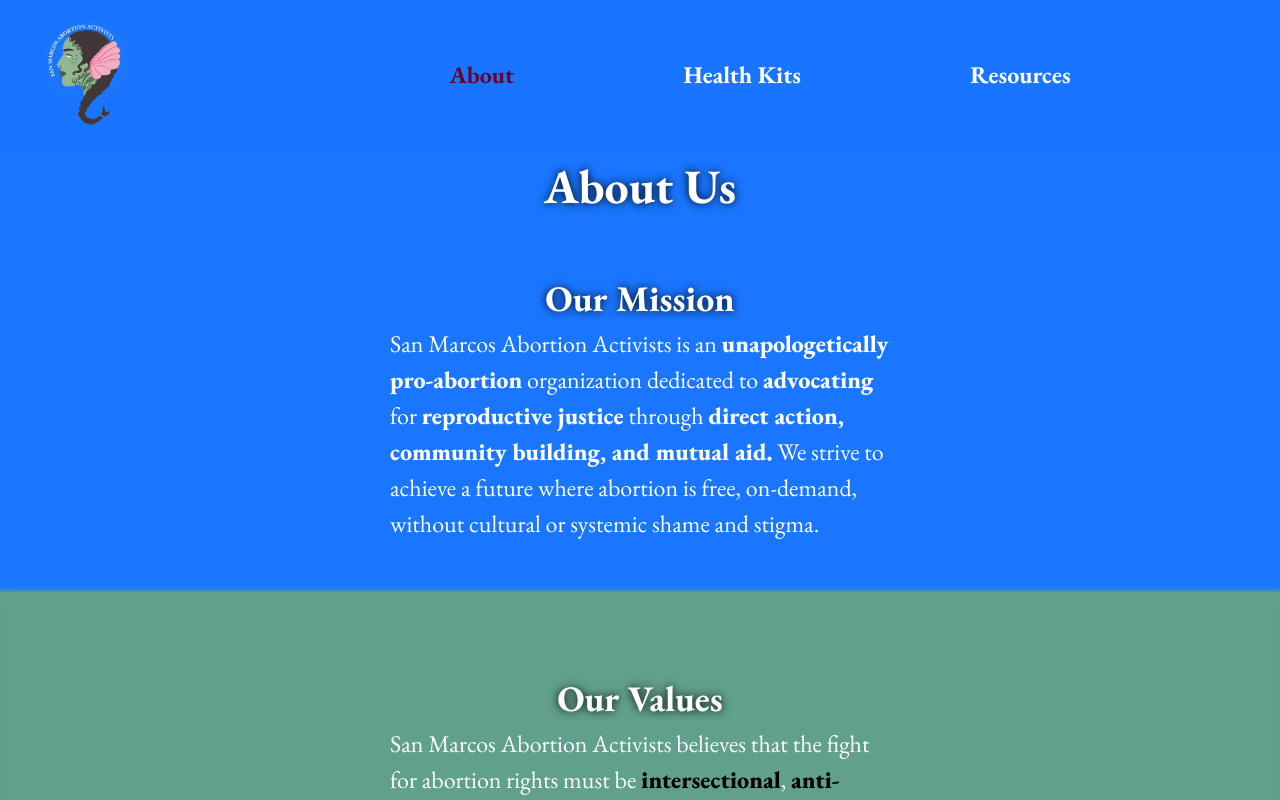
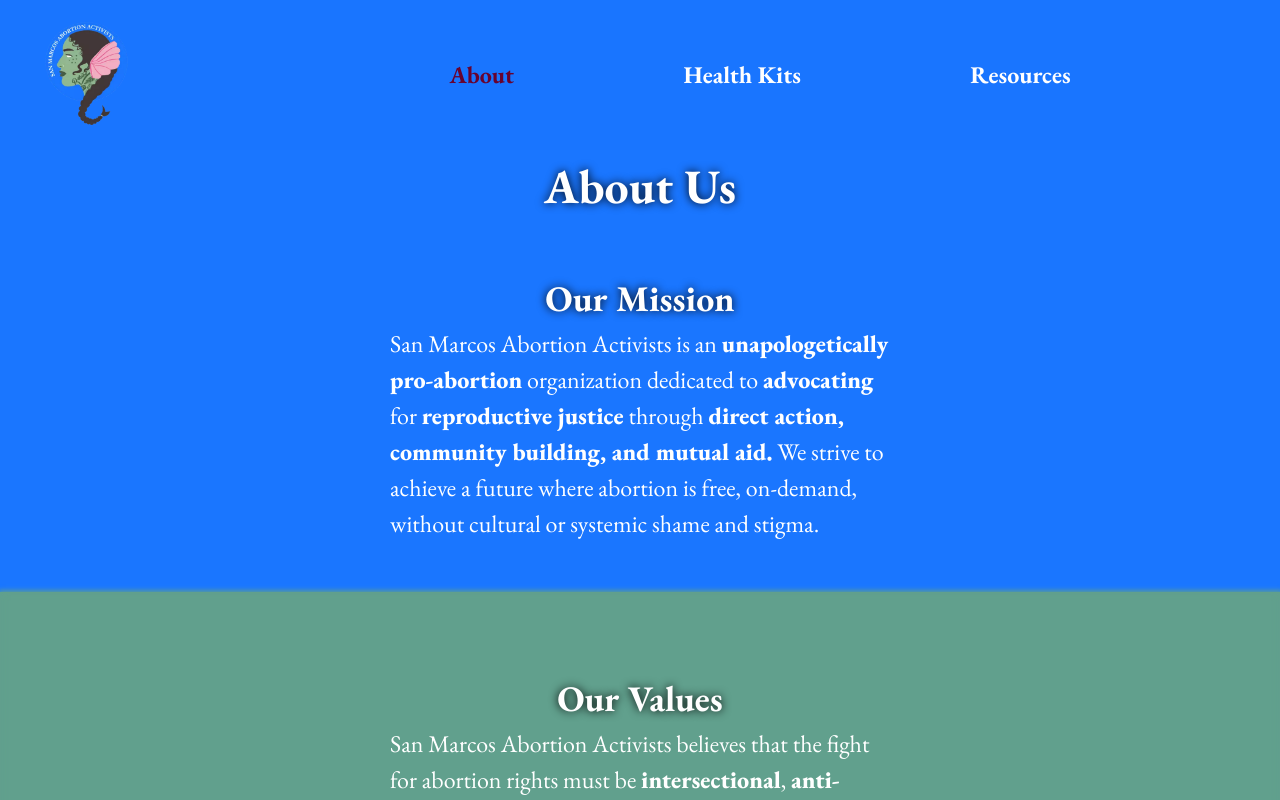
Before and after one commit to ChrisPitts/san-marcos-abortion-activists, a React (Vite) app: page /about in a window 1280 px wide. Shown: the top 800 px of the page. Built offline with nearby package versions, Linux system fonts and the light colour scheme.

Commit message:
removed black color on alternating section emphasis

```diff
--- a/src/css/App.scss
+++ b/src/css/App.scss
@@ -97,9 +97,4 @@
 	padding: 80px 0;
 	position: relative;
 
-	.emphasized{
-		color: black;
-	}
-
-
 }
```
